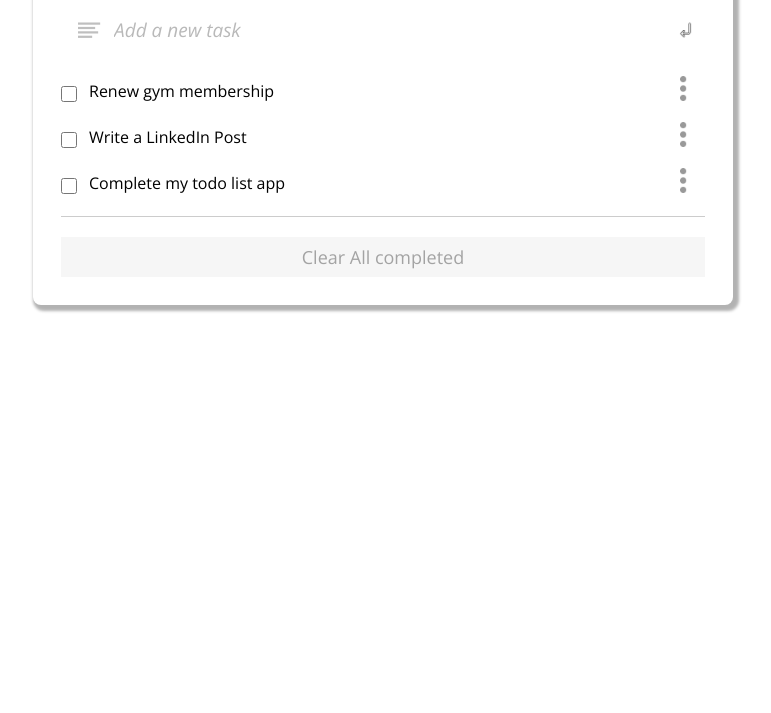
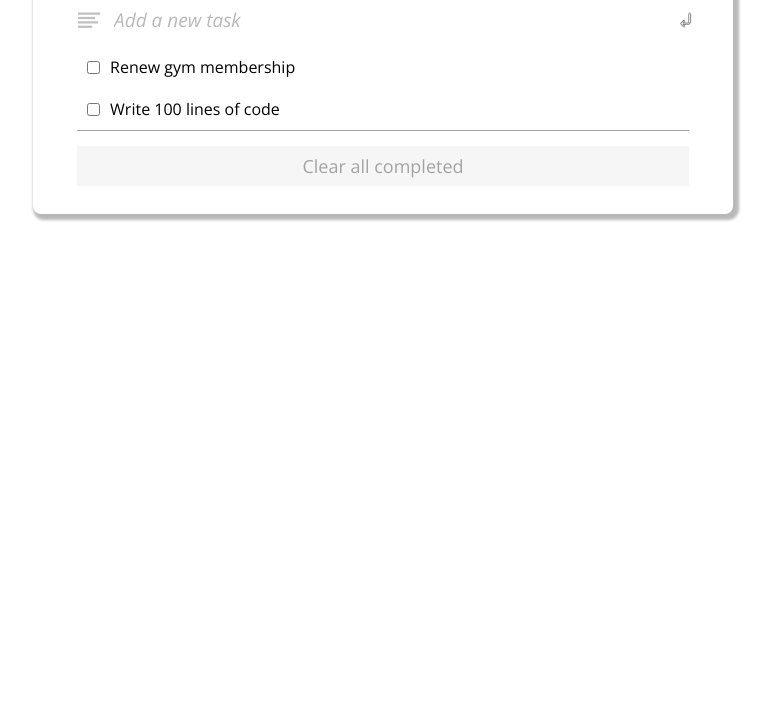
Before and after one commit to musangamfure/Todo-List-App, a website built with webpack: page src/template.html in a window 1280 px wide. Shown: the part 222-935 px from the top of the page, without its empty margins (257-1028 px from the left). Built offline with nearby package versions, Linux system fonts and the light colour scheme.

Commit message:
Update HTML and JS files

```diff
--- a/src/index.js
+++ b/src/index.js
@@ -1,16 +1,49 @@
 import './styles/main.css';
 
 import bars from './assets/bars-icon.svg';
-import ellipsis from './assets/ellipsis.png';
 import enter from './assets/enter-icon.png';
-import refresh from './assets/Refresh_icon.png';
+import refresh from './assets/refresh-icon.png';
 
 const barsImg = document.querySelector('.bars');
-const ellipsisImg = document.querySelector('.ellipsis');
 const enterImg = document.querySelector('.enter');
 const refreshImg = document.querySelector('.refresh');
 
 barsImg.src = bars;
-ellipsisImg.src = ellipsis;
 enterImg.src = enter;
 refreshImg.src = refresh;
+
+const tasklist = [
+  {
+    description: 'Renew gym membership',
+    completed: false,
+    index: 0,
+  },
+  {
+    description: 'Write 100 lines of code',
+    completed: false,
+    index: 1,
+  },
+];
+
+const loadTasks = () => {
+  const tasks = document.querySelector('.tasks');
+  tasklist.forEach((task) => {
+    const containertask = document.createElement('div');
+    const tasklabel = document.createElement('label');
+    const taskinput = document.createElement('input');
+    containertask.setAttribute('class', 'task-container');
+    tasklabel.setAttribute('class', 'currenttask');
+    taskinput.setAttribute('type', 'checkbox');
+    taskinput.checked = task.completed;
+    tasklabel.appendChild(taskinput);
+    tasklabel.appendChild(document.createTextNode(task.description));
+    containertask.appendChild(tasklabel);
+    tasks.appendChild(containertask);
+  });
+};
+
+const onPageLoad = () => {
+  loadTasks();
+};
+
+window.onload = onPageLoad();
--- a/src/styles/main.css
+++ b/src/styles/main.css
@@ -19,16 +19,21 @@ img {
   width: 25px;
 }
 
-.wrapper {
+.container {
   max-width: 700px;
-  background: #fff;
+  display: flex;
+  flex-direction: column;
+  align-items: center;
+  justify-content: center;
   border-radius: 8px;
   margin: 135px auto;
   padding: 28px;
-  box-shadow: 3px 3px 3px 3px rgba(0, 0, 0, 0.3);
+  background-color: white;
+  box-shadow: rgba(0, 0, 0, 0.28) 3px 3px 3px 3px;
 }
 
 .title {
+  width: 100%;
   display: flex;
   justify-content: space-between;
   align-items: center;
@@ -40,6 +45,7 @@ img {
 }
 
 .task-input {
+  width: 100%;
   height: 52px;
   position: relative;
 }
@@ -72,46 +78,58 @@ img {
   width: 15px;
 }
 
-.task-box {
-  margin: 20px 0;
+.container > .row {
+  background-color: white;
+  width: 95%;
+  padding: 10px 0;
 }
 
-.task-box .task {
-  list-style: none;
-  font-size: 18px;
-  margin-bottom: 18px;
-  margin-bottom: 16px;
+.container .row:nth-child(3) {
+  background-color: white;
+  border-bottom: none;
+  width: 95%;
+  padding: 0;
 }
 
-.task-box .task:last-child {
-  border-bottom: 1px solid #ccc;
-  padding-bottom: 18px;
+.container .row:last-child {
+  background-color: white;
+  width: 95%;
+  padding: 0;
 }
 
-.task label {
-  display: flex;
+.row input {
+  outline: none;
+  margin: 0;
+  border: none;
+  width: 100%;
 }
 
-label p {
-  color: #000;
-  font-size: 16px;
+.task-container {
+  display: flex;
+  flex-direction: row;
+  justify-content: flex-start;
+  border-bottom: none;
+}
+
+.task-container:last-child {
+  border-bottom: 1px solid #a3a3a3;
+  margin-bottom: 15px;
+}
+
+.currenttask {
+  display: flex;
+  justify-content: flex-start;
+  align-items: center;
+  padding: 10px 10px;
   font-weight: 300;
 }
 
-.task label input {
-  margin-top: 6px;
-  margin-right: 12px;
-  width: 16px;
-  height: 16px;
+.task-container input {
+  width: auto;
+  margin-right: 10px;
 }
 
-li {
-  display: flex;
-  justify-content: space-between;
-  align-items: center;
-}
-
-.clear-btn {
+.row .clear-button {
   width: 100%;
   color: #a3a3a3;
   padding: 8px;
--- a/src/template.html
+++ b/src/template.html
@@ -1,54 +1,33 @@
 <!DOCTYPE html>
-<html lang="en" dir="ltr">
+<html>
   <head>
-    <meta charset="utf-8" />
-    <title>Todo List App</title>
-    <link rel="stylesheet" href="./styles/main.css" />
+    <meta charset="UTF-8" />
     <meta name="viewport" content="width=device-width, initial-scale=1.0" />
+    <link
+      rel="stylesheet"
+      href="https://cdnjs.cloudflare.com/ajax/libs/font-awesome/4.7.0/css/font-awesome.min.css"
+    />
+    <script src="https://code.jquery.com/jquery-3.5.1.min.js"></script>
+    <title>To Do List</title>
   </head>
   <body>
-    <div class="wrapper">
+    <section class="container">
       <div class="title">
         <h1>Todo List</h1>
-        <img class="refresh" src="./assets/Refresh_icon.png" alt="icon" />
+        <img class="refresh" src="./assets/refresh-icon.png" alt="icon" />
       </div>
       <div class="task-input">
         <img class="bars" src="./assets/bars-icon.svg" alt="icon" />
         <input type="text" placeholder="Add a new task" />
         <img class="enter" src="./assets/enter-icon.png" alt="" />
       </div>
-      <ul class="task-box">
-        <ul class="task-box">
-          <li class="task">
-            <label for="1">
-              <input type="checkbox" id="1" />
-              <p>Renew gym membership</p>
-            </label>
-            <div class="settings">
-              <img class="ellipsis" src="./assets/ellipsis.png" alt="" />
-            </div>
-          </li>
-          <li class="task">
-            <label for="1">
-              <input type="checkbox" id="1" />
-              <p>Write a LinkedIn Post</p>
-            </label>
-            <div class="settings">
-              <img class="ellipsis" src="./assets/ellipsis.png" alt="" />
-            </div>
-          </li>
-          <li class="task">
-            <label for="1">
-              <input type="checkbox" id="1" />
-              <p>Complete my todo list app</p>
-            </label>
-            <div class="settings">
-              <img class="ellipsis" src="./assets/ellipsis.png" alt="" />
-            </div>
-          </li>
-        </ul>
-      </ul>
-      <button class="clear-btn">Clear All completed</button>
-    </div>
+      <div class="row">
+        <div class="tasks"></div>
+      </div>
+      <div class="row">
+        <button type="button" class="clear-button">Clear all completed</button>
+      </div>
+    </section>
   </body>
+  <script src="../dist/main.js"></script>
 </html>
```
Also changed, not shown: dist/bundle 885915c5b339b8e36047.js, dist/ellipsis.png (deleted), dist/index.html, dist/refresh-icon.png (renamed from dist/Refresh_icon.png), src/assets/refresh-icon.png (renamed from src/assets/Refresh_icon.png), 2 other files.
